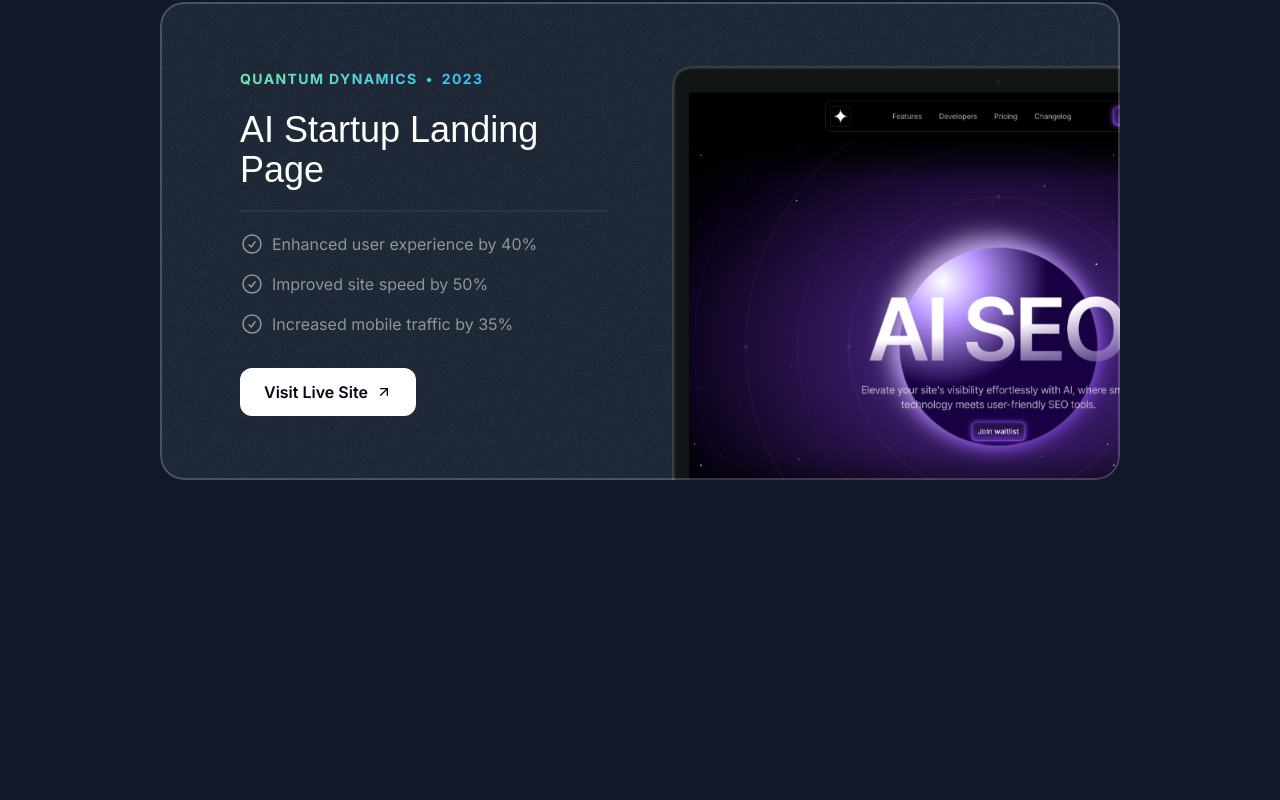
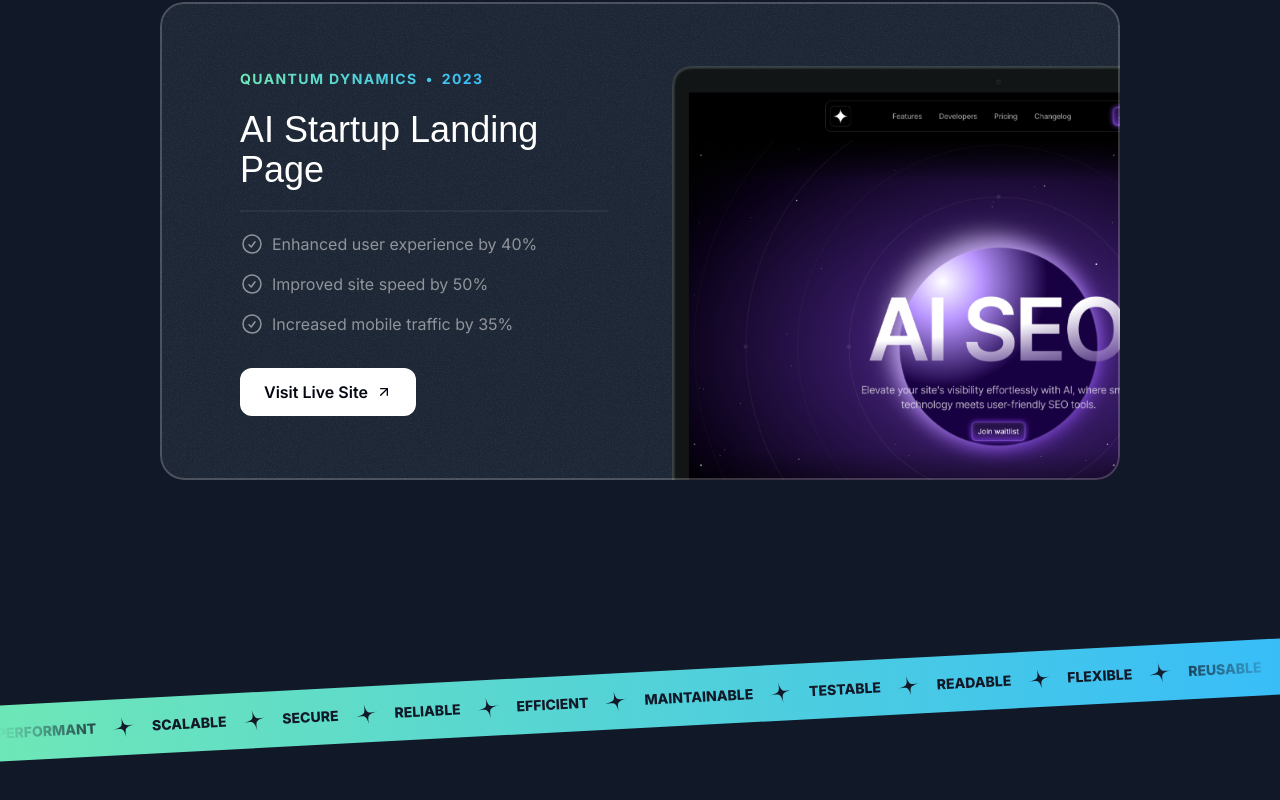
Before and after one commit to alok-kiran/alok-portfolio, a Next.js app: page / in a window 1280 px wide. Shown: the part 2364-3164 px from the top of the page. Before the commit the page ends 2940 px from the top, so only its background shows below. Built offline with nearby package versions, Linux system fonts and the light colour scheme; a web font is replaced by a local one.

Commit message:
added tab

```diff
--- a/app/page.tsx
+++ b/app/page.tsx
@@ -1,6 +1,7 @@
 import Header from "./sections/header";
 import Hero from "./sections/heroes";
 import Projects from "./sections/projects";
+import TapeSection from "./sections/tapesection";
 
 export default function Home() {
   return (
@@ -8,6 +9,7 @@
       <Header />
       <Hero />
       <Projects />
+      <TapeSection />
     </div>
   );
 }
--- /dev/null
+++ b/app/sections/tapesection.tsx
@@ -0,0 +1,41 @@
+import React from 'react'
+import StarIcon from '@/assets/icons/star.svg'
+
+const words = [
+    "Performant",
+    "Scalable",
+    "Secure",
+    "Reliable",
+    "Efficient",
+    "Maintainable",
+    "Testable",
+    "Readable",
+    "Flexible",
+    "Reusable",
+    "Responsive",
+    "Accessible",
+    "Intuitive",
+    "Consistent",
+    "Reliable",
+]
+
+function TapeSection() {
+  return (
+    <div className=' py-16 lg:py-24 overflow-x-clip'>
+      <div className=' bg-gradient-to-r from-emerald-300 to-sky-400 -rotate-3 -mx-1'>
+      <div className=' flex [mask-image:linear-gradient(to_right,transparent,black_10%,black_90%,transparent)]'>
+      <div className=' flex flex-none gap-4 py-4'>
+        {words.map((word, index) => (
+            <div key={index} className=' inline-flex gap-4 items-center'>
+                <span className=' text-gray-900 uppercase font-extrabold text-sm'>{word}</span>
+                <StarIcon className=' size-6 text-gray-900 -rotate-12' />
+            </div>
+        ))}
+      </div>
+      </div>
+      </div>
+    </div>
+  )
+}
+
+export default TapeSection
```
